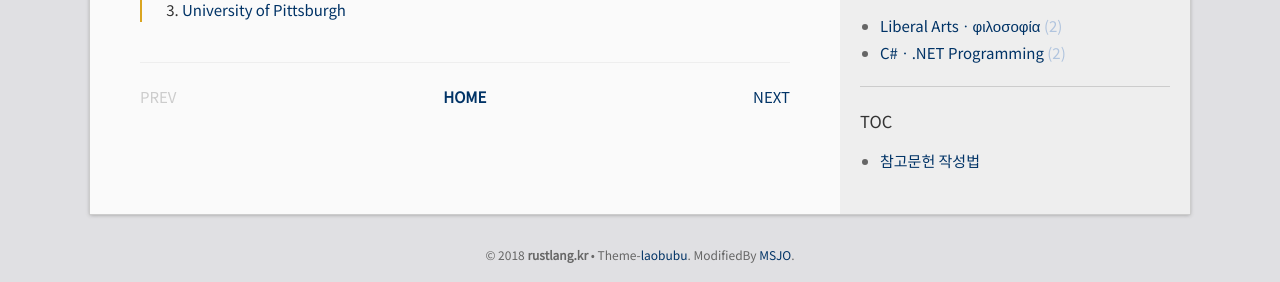
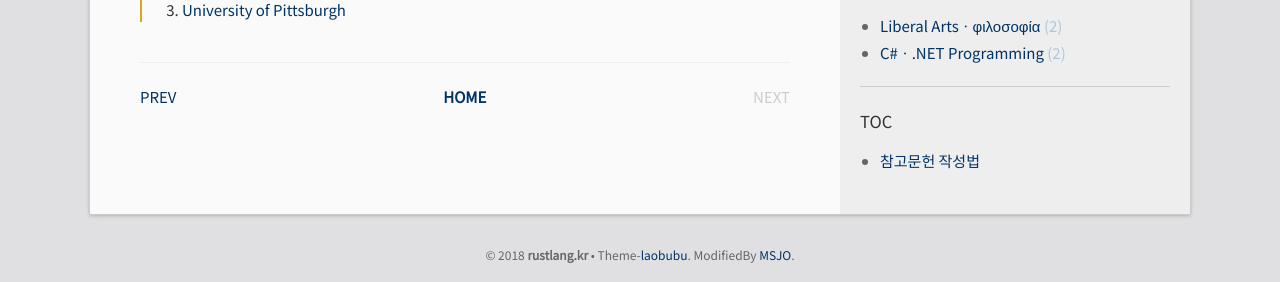
Before and after one commit to DebugJO/rustlang, a Jekyll site: the page built from _posts/2018-10-02-1.md, in a window 1280 px wide. Shown: the part 609-891 px from the top of the page. Built offline with Jekyll 4.4.1, drawn with Linux system fonts in a browser that asks for light colours.

Commit message:
Update post.html

```diff
--- a/_layouts/post.html
+++ b/_layouts/post.html
@@ -15,24 +15,22 @@ layout: default
 
   {% include comment.html %}
 
-  <div class="pagination" style="display: flex; justify-content: space-between; align-items: center; margin-top: 40px; border-top: 1px solid #eee; padding-top: 20px;">
-
-  {% if page.previous %}
-    <a href="{{ page.previous.url | relative_url }}" class="previous">PREV</a>
+<div class="pagination" style="display: flex; justify-content: space-between; align-items: center; margin-top: 40px; border-top: 1px solid #eee; padding-top: 20px;">
+  {% if page.next %}
+    <a href="{{ page.next.url | relative_url }}" class="next">PREV</a>
   {% else %}
-    <span class="previous" style="color: #ccc;">PREV</span>
+    <span class="next" style="color: #ccc;">PREV</span>
   {% endif %}
 
   <span class="page_number">
     <a href="{{ '/' | relative_url }}" style="text-decoration: none; font-weight: bold;">HOME</a>
   </span>
 
-  {% if page.next %}
-    <a href="{{ page.next.url | relative_url }}" class="next">NEXT</a>
+  {% if page.previous %}
+    <a href="{{ page.previous.url | relative_url }}" class="previous">NEXT</a>
   {% else %}
-    <span class="next" style="color: #ccc;">NEXT</span>
+    <span class="previous" style="color: #ccc;">NEXT</span>
   {% endif %}
-
 </div>
 
 </div>
```
